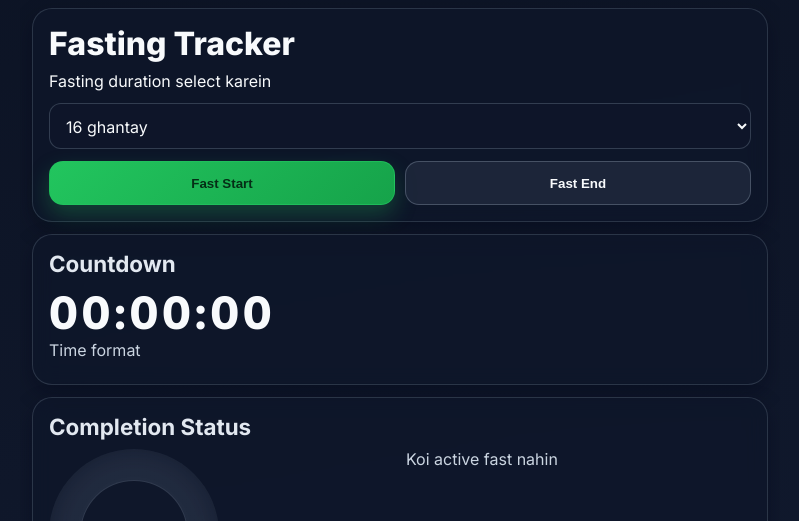
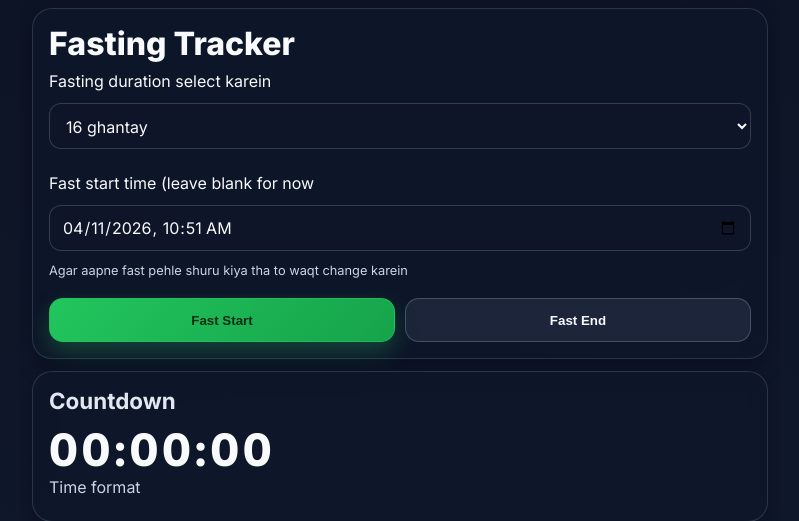
Before and after one commit to badarhayat/Desi-Fitness, a Flask app: page /fasting in a window 1280 px wide. Shown: the part 303-824 px from the top of the page, without its empty margins (240-1039 px from the left). Run offline with Flask 3, Linux system fonts and the light colour scheme; the visitor is signed in with stand-in values (Sample User, id 1).

Commit message:
fasting: fix Urdu digits, add earlier start time, show H:M:S on completion

```diff
--- a/app.py
+++ b/app.py
@@ -1328,6 +1328,7 @@
 
     duration_options = [16, 18, 20, 48]
 
+    completed_fast = None
     if request.method == "POST":
         action = request.form.get("action")
         if action == "start":
@@ -1340,25 +1341,50 @@
             if selected_hours not in duration_options:
                 selected_hours = 16
 
-            fitness_analysis.start_fast(selected_hours)
+            # Optional earlier start time
+            start_time_str = request.form.get("start_time", "").strip()
+            custom_start = None
+            if start_time_str:
+                try:
+                    custom_start = datetime.strptime(start_time_str, "%Y-%m-%dT%H:%M")
+                except ValueError:
+                    custom_start = None
+
+            fitness_analysis.start_fast(selected_hours, custom_start)
         elif action == "stop":
-            fitness_analysis.end_fast()
+            completed_fast = fitness_analysis.end_fast()
 
     history = fitness_analysis.fasting_data["history"]
-    last_duration = history[-1]["duration_hours"] if history else None
+
+    # Last completed fast H:M:S breakdown
+    last_entry = history[-1] if history else None
+    last_duration_parts = None
+    if last_entry:
+        secs = int(last_entry.get("duration_seconds") or last_entry["duration_hours"] * 3600)
+        last_duration_parts = {"h": secs // 3600, "m": (secs % 3600) // 60, "s": secs % 60}
+
+    # Completed fast H:M:S breakdown
+    completed_parts = None
+    if completed_fast:
+        secs = completed_fast.get("duration_seconds", 0)
+        completed_parts = {"h": secs // 3600, "m": (secs % 3600) // 60, "s": secs % 60}
+
     progress = fitness_analysis.get_fasting_progress()
     current_target_hours = fitness_analysis.fasting_data["current_fast"].get("target_hours") or 16
+    now_iso = datetime.now().strftime("%Y-%m-%dT%H:%M")
 
     return render_template(
         "fasting.html",
         fasting_data=fitness_analysis.fasting_data,
         fasting_duration=fitness_analysis.get_fasting_duration(),
-        last_duration=last_duration,
+        last_duration_parts=last_duration_parts,
         duration_options=duration_options,
         current_target_hours=current_target_hours,
         remaining_seconds=progress["remaining_seconds"],
         target_seconds=progress["target_seconds"],
         completion_percent=progress["completion_percent"],
+        completed_parts=completed_parts,
+        now_iso=now_iso,
     )
 
 
--- a/fitness_analysis.py
+++ b/fitness_analysis.py
@@ -139,28 +139,30 @@
     return round(reps * rate, 2)
 
 
-def start_fast(target_hours: int = 16) -> None:
+def start_fast(target_hours: int = 16, start_time: datetime = None) -> None:
     if fasting_data["current_fast"]["is_active"]:
         print("Fast already active")
         return
 
     target_hours = max(1, int(target_hours))
 
-    fasting_data["current_fast"]["start_time"] = datetime.now()
+    effective_start = start_time if (start_time and start_time < datetime.now()) else datetime.now()
+    fasting_data["current_fast"]["start_time"] = effective_start
     fasting_data["current_fast"]["is_active"] = True
     fasting_data["current_fast"]["target_hours"] = target_hours
     fasting_data["current_fast"]["target_seconds"] = target_hours * 3600
     print("Fasting started")
 
 
-def end_fast() -> None:
+def end_fast() -> dict | None:
     if not fasting_data["current_fast"]["is_active"]:
         print("No active fast")
-        return
+        return None
 
     start = fasting_data["current_fast"]["start_time"]
     end = datetime.now()
-    duration = (end - start).total_seconds() / 3600
+    total_seconds = int((end - start).total_seconds())
+    duration = total_seconds / 3600
     target_hours = fasting_data["current_fast"].get("target_hours")
     target_seconds = fasting_data["current_fast"].get("target_seconds")
     if not target_seconds and target_hours:
@@ -168,23 +170,24 @@
 
     completion_percent = None
     if target_seconds:
-        completion_percent = round(min(100.0, (duration * 3600 / target_seconds) * 100), 2)
+        completion_percent = round(min(100.0, (total_seconds / target_seconds) * 100), 2)
 
-    fasting_data["history"].append(
-        {
-            "start": start.isoformat(),
-            "end": end.isoformat(),
-            "duration_hours": round(duration, 2),
-            "target_hours": target_hours,
-            "completion_percent": completion_percent,
-        }
-    )
+    entry = {
+        "start": start.isoformat(),
+        "end": end.isoformat(),
+        "duration_seconds": total_seconds,
+        "duration_hours": round(duration, 2),
+        "target_hours": target_hours,
+        "completion_percent": completion_percent,
+    }
+    fasting_data["history"].append(entry)
 
     fasting_data["current_fast"]["start_time"] = None
     fasting_data["current_fast"]["is_active"] = False
     fasting_data["current_fast"]["target_hours"] = None
     fasting_data["current_fast"]["target_seconds"] = None
     print(f"Fast ended. Duration: {duration:.2f} hours")
+    return entry
 
 
 def get_fasting_duration() -> float:
--- a/templates/fasting.html
+++ b/templates/fasting.html
@@ -8,16 +8,31 @@
         <select id="duration_hours" name="duration_hours">
             {% for hours in duration_options %}
             <option value="{{ hours }}" {% if hours == current_target_hours %}selected{% endif %}>
-                {% if hours == 48 %}2 din (48 ghantay) / 2 دن{% else %}{{ hours }} ghantay / گھنٹے{% endif %}
+                {% if hours == 48 %}2 din (48 ghantay) / 2 دن (48 گھنٹے){% else %}{{ hours }} ghantay / {{ hours }} گھنٹے{% endif %}
             </option>
             {% endfor %}
         </select>
+        <label for="start_time" style="margin-top:0.75rem;">
+            Fast start time (leave blank for now / خالی چھوڑیں اگر ابھی شروع ہے):
+        </label>
+        <input type="datetime-local" id="start_time" name="start_time" value="{{ now_iso }}" max="{{ now_iso }}">
+        <p class="muted" style="font-size:0.8rem;">Agar aapne fast pehle shuru kiya tha to waqt change karein / اگر روزہ پہلے شروع کیا تھا تو وقت تبدیل کریں</p>
         <div class="split-actions">
             <button type="submit" name="action" value="start">{{ t("Fast Start / روزہ شروع کریں") }}</button>
             <button class="secondary-btn" type="submit" name="action" value="stop">{{ t("Fast End / روزہ ختم کریں") }}</button>
         </div>
     </form>
 </section>
+
+{% if completed_parts %}
+<section class="panel" style="border-left: 4px solid #4caf50;">
+    <h2 style="color:#4caf50;">Mashallah! Fast Mukammal / ماشاء اللہ! روزہ مکمل ہوا 🎉</h2>
+    <p style="font-size:1.1rem;">
+        Aapne roza rakha: <strong>{{ completed_parts.h }} ghante {{ completed_parts.m }} minute {{ completed_parts.s }} second</strong><br>
+        آپ نے روزہ رکھا: <strong>{{ completed_parts.h }} گھنٹے {{ completed_parts.m }} منٹ {{ completed_parts.s }} سیکنڈ</strong>
+    </p>
+</section>
+{% endif %}
 
 <section class="panel">
     <h2>Countdown / الٹی گنتی</h2>
@@ -37,7 +52,10 @@
 
 <section class="panel">
     <h2>Last Fasting Duration / آخری روزے کا دورانیہ</h2>
-    <p>{% if last_duration is not none %}{{ last_duration }} ghantay / گھنٹے{% else %}Koi pichla fast nahin / کوئی پچھلا روزہ نہیں{% endif %}</p>
+    <p>{% if last_duration_parts %}
+        {{ last_duration_parts.h }} ghante {{ last_duration_parts.m }} minute {{ last_duration_parts.s }} second /
+        {{ last_duration_parts.h }} گھنٹے {{ last_duration_parts.m }} منٹ {{ last_duration_parts.s }} سیکنڈ
+    {% else %}Koi pichla fast nahin / کوئی پچھلا روزہ نہیں{% endif %}</p>
 </section>
 
 <section class="panel">
@@ -51,7 +69,12 @@
     <ul>
         {% for item in fasting_data.history %}
         <li>
-            {{ item.start }} se {{ item.end }} tak / سے تک: {{ item.duration_hours }} ghantay / گھنٹے
+            {% set secs = (item.duration_seconds if item.duration_seconds is defined else (item.duration_hours * 3600)) | int %}
+            {% set ih = secs // 3600 %}
+            {% set im = (secs % 3600) // 60 %}
+            {% set is_ = secs % 60 %}
+            {{ item.start[:10] }}: <strong>{{ ih }}h {{ im }}m {{ is_ }}s</strong>
+            / <strong>{{ ih }} گھنٹے {{ im }} منٹ {{ is_ }} سیکنڈ</strong>
             {% if item.target_hours %}
             (target {{ item.target_hours }}h{% if item.completion_percent is not none %}, {{ item.completion_percent }}% complete / مکمل{% endif %})
             {% endif %}
```
